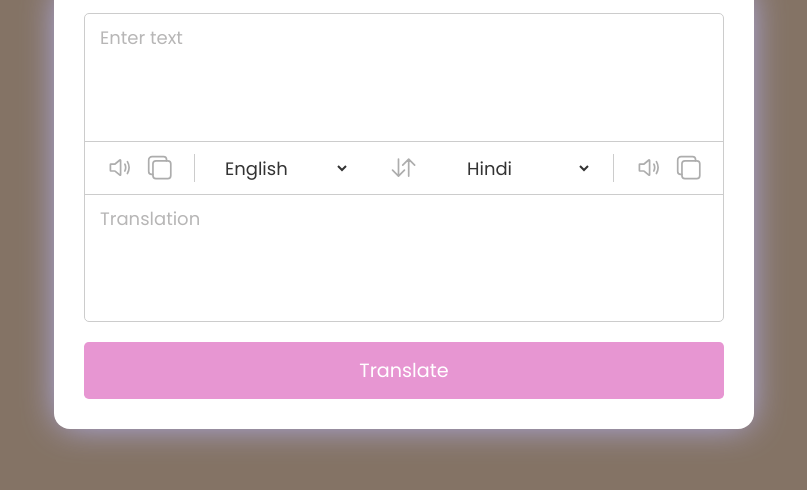
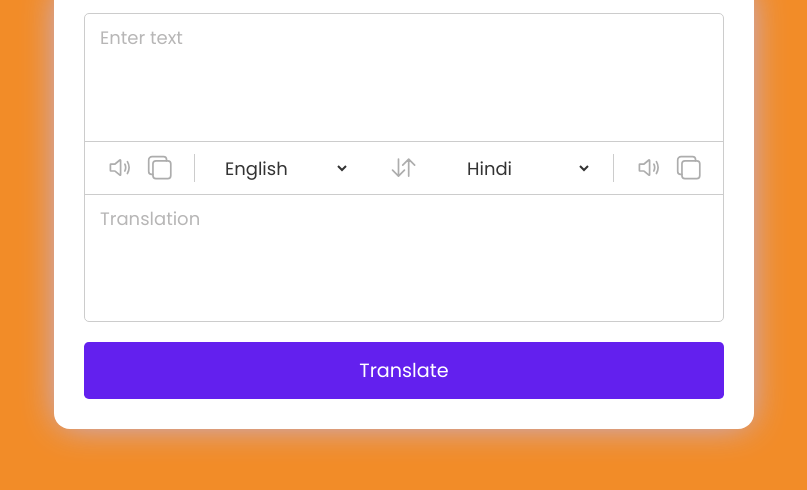
Before and after one commit to anirxddx/Translator-Web-App, a plain HTML site: page index.html in a window 1280 px wide. Shown: the part 194-684 px from the top of the page, without its empty margins (236-1043 px from the left). Drawn offline with nearby package versions, Linux system fonts and the light colour scheme.

Commit message:
Update style.css

```diff
--- a/style.css
+++ b/style.css
@@ -13,7 +13,7 @@ body {
   justify-content: center;
   padding: 0 10px;
   min-height: 100vh;
-  background: #847365;
+  background: #f28c28;
 }
 
 .container {
@@ -136,7 +136,7 @@ li,
   margin-top: 20px;
   font-size: 1.2rem;
   border-radius: 0.3rem;
-  background: #e796d2;
+  background: #6320ee;
 }
 
 @media (max-width: 660px) {
```
